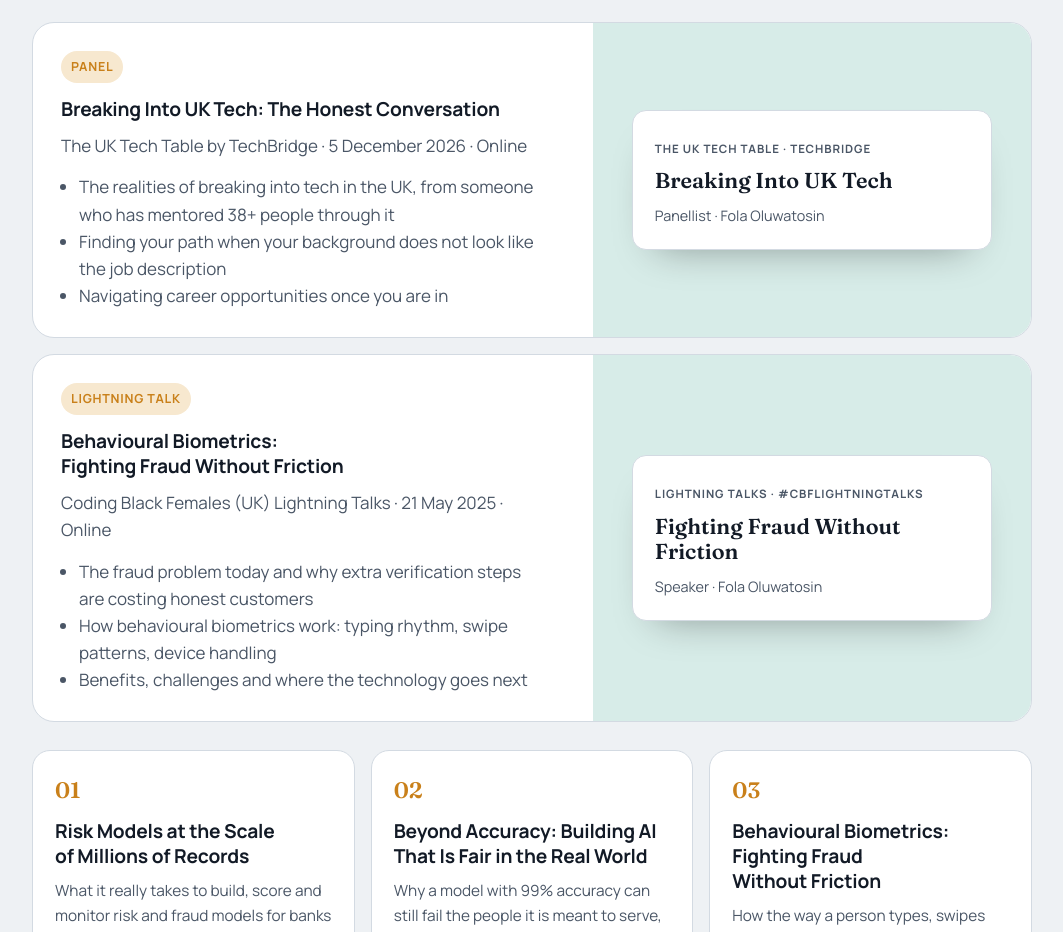
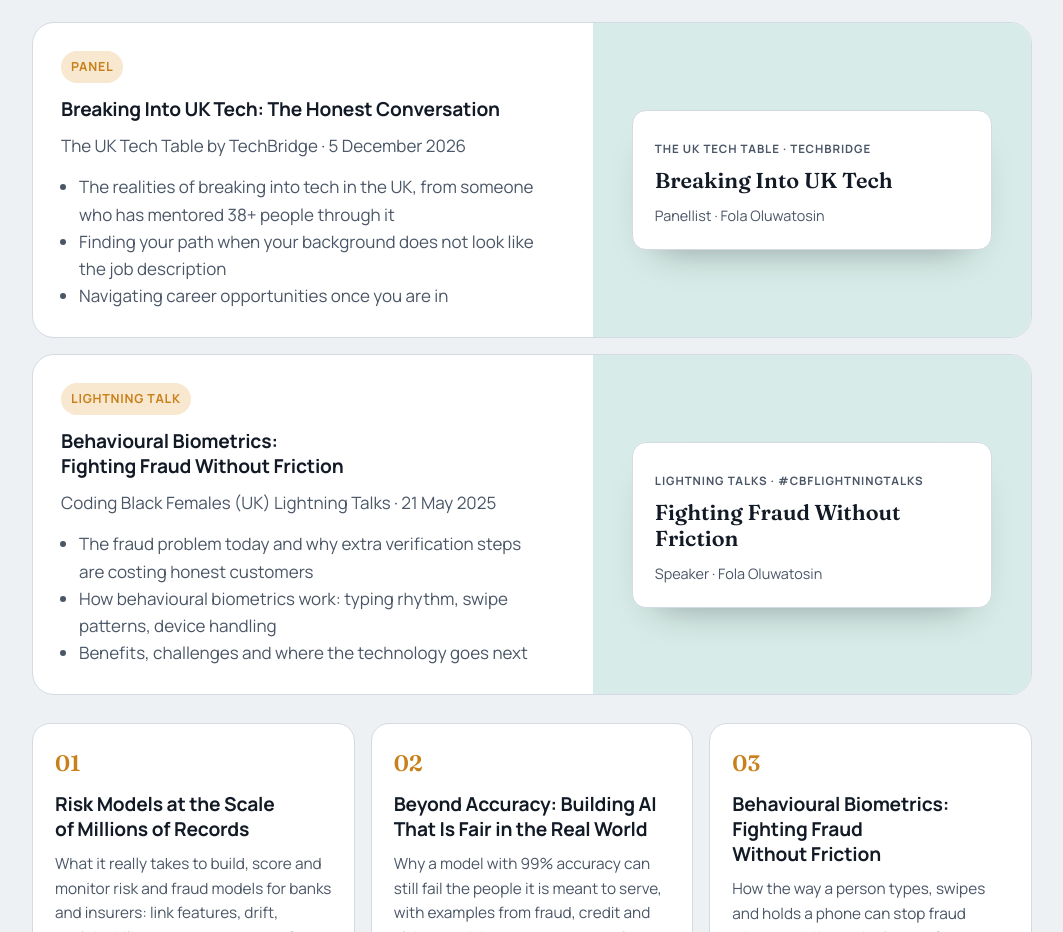
Before and after one commit to SadeTosin/sadetosin.github.io, a plain HTML site: page index.html in a window 1280 px wide. Shown: the part 2260-3192 px from the top of the page, without its empty margins (108-1171 px from the left). Drawn offline with Linux system fonts and the light colour scheme.

Commit message:
Update index.html

```diff
--- a/index.html
+++ b/index.html
@@ -267,7 +267,7 @@ section:first-of-type{border-top:0}
           <div class="body">
             <span class="pill">Panel</span>
             <h3 style="margin-top:14px">Breaking Into UK Tech: The Honest Conversation</h3>
-            <p>The UK Tech Table by TechBridge · 5 December 2026 · Online</p>
+            <p>The UK Tech Table by TechBridge · 5 December 2026</p>
             <ul>
               <li>The realities of breaking into tech in the UK, from someone who has mentored 38+ people through it</li>
               <li>Finding your path when your background does not look like the job description</li>
@@ -288,7 +288,7 @@ section:first-of-type{border-top:0}
           <div class="body">
             <span class="pill">Lightning talk</span>
             <h3 style="margin-top:14px">Behavioural Biometrics: Fighting Fraud Without Friction</h3>
-            <p>Coding Black Females (UK) Lightning Talks · 21 May 2025 · Online</p>
+            <p>Coding Black Females (UK) Lightning Talks · 21 May 2025</p>
             <ul>
               <li>The fraud problem today and why extra verification steps are costing honest customers</li>
               <li>How behavioural biometrics work: typing rhythm, swipe patterns, device handling</li>
```
